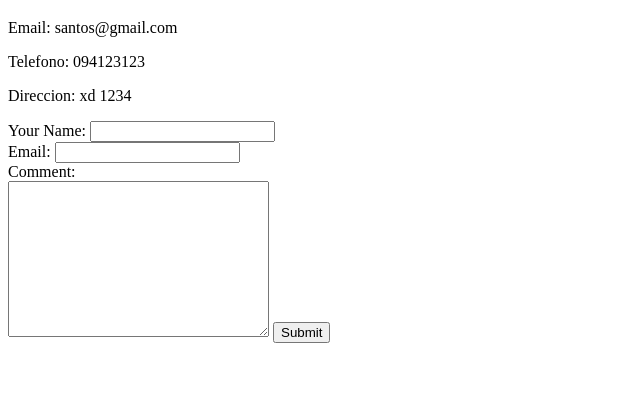
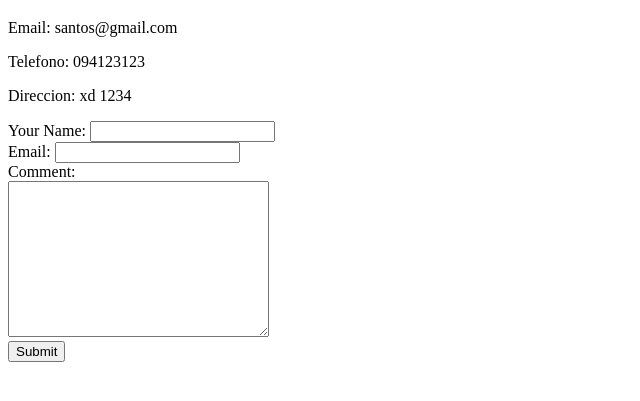
Before and after one commit to Korondeo/CV, a plain HTML site: page Contact-me.html in a window 1280 px wide. Shown: the part 61-462 px from the top of the page, without its empty margins (0-640 px from the left). Drawn offline with Linux system fonts and the light colour scheme.

Commit message:
Update Contact-me.html

```diff
--- a/Contact-me.html
+++ b/Contact-me.html
@@ -16,7 +16,7 @@
         <label for="">Email:</label>
         <input type="email" name="yourEmail"><br>
         <label for="">Comment:</label><br>
-        <textarea name="yourComment" rows="10" cols="30"></textarea>
+        <textarea name="yourComment" rows="10" cols="30"></textarea><br>
         <input type="submit">
 
     </form>
```
